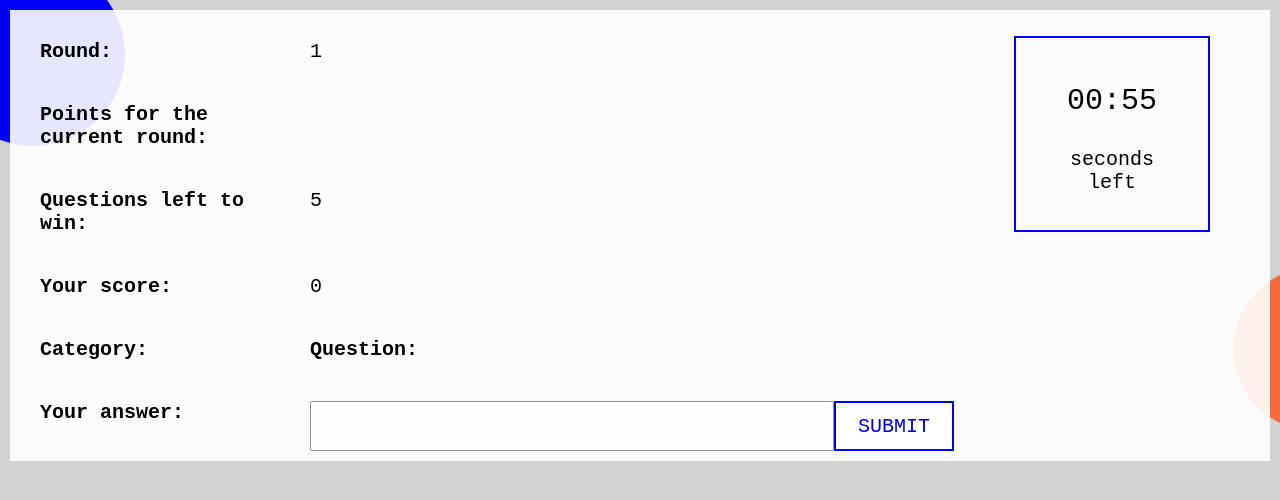
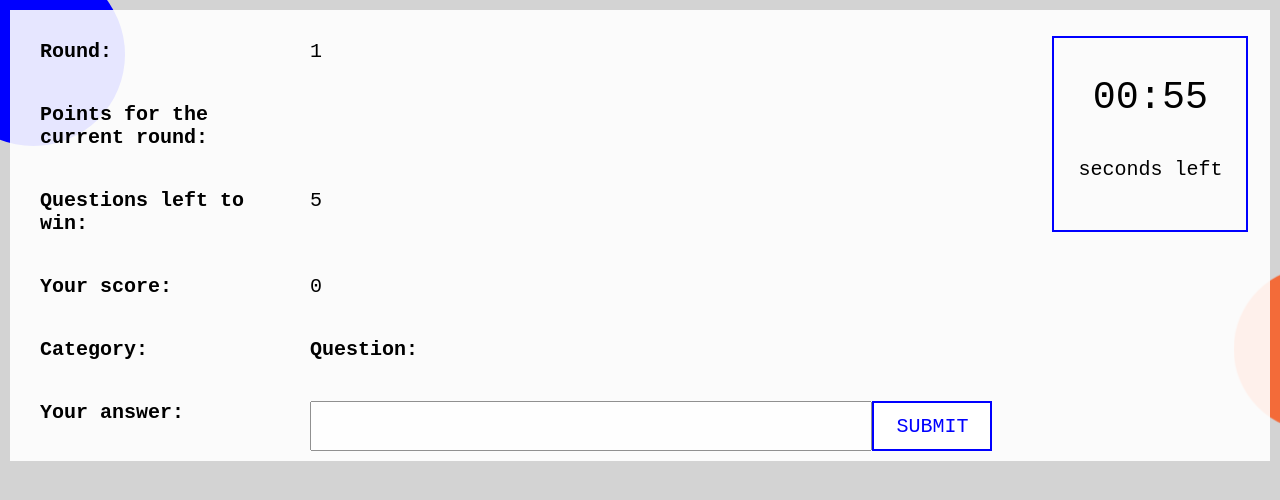
Before and after one commit to RadekKosiada/react-quiz-words, a React (Create React App) app: page / in a window 1280 px wide. Shown: the top 500 px of the page. Built offline with nearby package versions, Linux system fonts and the light colour scheme; no server answers.

Commit message:
Delete .timer from CSS & Add media queries

```diff
--- a/src/App.css
+++ b/src/App.css
@@ -1,11 +1,10 @@
 body {
   background-color: lightgray;
-
 }
 .App {
-  min-width: 740px;
+  /* min-width: 740px; */
   margin: 10px;
-  background-color:rgba(255,255,255, 0.9);
+  background-color: rgba(255, 255, 255, 0.9);
   font-family: monospace;
   font-size: 20px;
 }
@@ -13,7 +12,7 @@ body {
 /* grid for the quiz & clock */
 .main-container {
   display: grid;
-  grid-template-columns: 1fr 20vw;
+  grid-template-columns: 1fr 17vw;
 }
 
 /* grid for questions & submit form */
@@ -34,7 +33,7 @@ body {
   grid-template-columns: 250px 1fr 150px;
 }
 
-input[type=text] {
+input[type="text"] {
   margin-left: 20px;
   font-size: 20px;
   font-family: monospace;
@@ -44,15 +43,43 @@ input[type=text] {
   box-sizing: border-box;
 }
 
-input[type=submit] {
+input[type="submit"] {
   height: 50px;
+}
+
+@media (max-width: 900px) and (min-width: 1200px) {
+  #timer-container {
+    position: absolute;
+    top: 20px;
+    left: 550px;
+  }
+}
+
+@media (max-width: 375px) {
+  .questions-container {
+    display: grid;
+    grid-template-columns: 150px 350px;
+    grid-column-gap: 10px;
+  }
+
+  #timer-container {
+    position: absolute;
+    top: 20px;
+    left: 350px;
+  }
+
+  /* grid for submit form */
+  .grid-form {
+    display: grid;
+    grid-template-columns: 150px 200px 150px;
+  }
 }
 
 .title {
   font-weight: bold;
 }
 
-.button{
+.button {
   display: inline-block;
   width: 120px;
   height: 50px;
@@ -64,7 +91,7 @@ input[type=submit] {
   text-transform: uppercase;
 }
 
-.button:hover{
+.button:hover {
   cursor: pointer;
 }
 
@@ -77,7 +104,7 @@ input[type=submit] {
 }
 
 .input-alert {
-  background-color: rgba(255,0,0,0.25);
+  background-color: rgba(255, 0, 0, 0.25);
 }
 
 /* TIMER */
@@ -94,16 +121,16 @@ input[type=submit] {
   margin: 2vw 0 2vw 0;
 }
 
-#timer {
+/* #timer {
   display: block;
   position: absolute;
   top: 50%;
   left: 50%;
   transform: translate(-50%, -50%);
-}
+}  */
 
 .time {
-  font-size: 30px;
+  font-size: 3vw;
 }
 
 /* POPUPS & OVERLAY */
@@ -123,7 +150,7 @@ input[type=submit] {
   display: block;
   width: 400px;
   height: 350px;
-  z-index:10;
+  z-index: 10;
   position: absolute;
   top: 50%;
   left: 50%;
```
